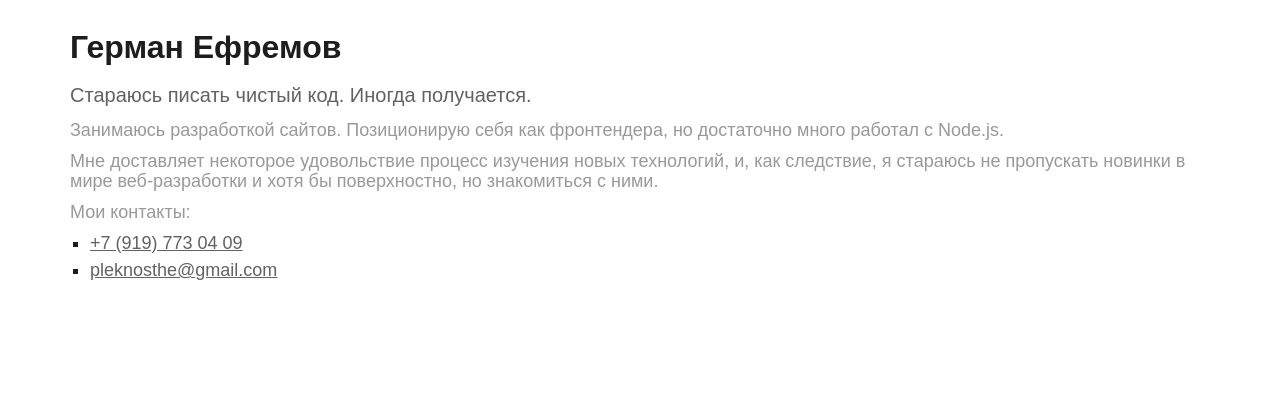
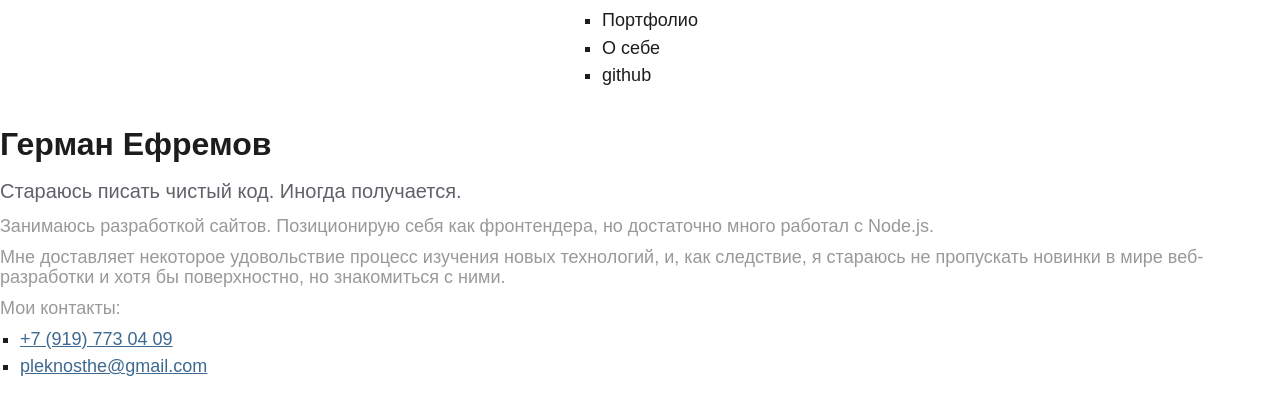
Before and after one commit to pleknos/promosite, a Vue app: page /about in a window 1280 px wide. Shown: the top 414 px of the page. Built offline with nearby package versions, Linux system fonts and the light colour scheme.

Commit message:
add header

```diff
--- a/src/App.vue
+++ b/src/App.vue
@@ -1,4 +1,5 @@
 <template>
+  <Header />
   <router-view></router-view>
 </template>
 
@@ -11,12 +12,14 @@ import normalizeCSS from './assets/css/normalize.css';
 
 import Portfolio from './components/Portfolio.vue';
 import About from './components/About.vue';
+import Header from './components/Header.vue';
 
 export default {
   name: 'App',
   components: {
     Portfolio,
-    About
+    About,
+    Header
   }
 }
 
--- a/src/components/About.vue
+++ b/src/components/About.vue
@@ -1,5 +1,5 @@
 <template>
-  <section class="container-centered about">
+  <main class="container-centered about">
     <h1>Герман Ефремов</h1>
     <h2>Стараюсь писать чистый код. Иногда получается.</h2>
     <p>Занимаюсь разработкой сайтов. Позиционирую себя как фронтендера, но достаточно много работал с Node.js.</p>
@@ -9,7 +9,7 @@
       <li><a href="tel:+79197730409" target="_blank">+7 (919) 773 04 09</a></li>
       <li><a href="mailto:pleknosthe@gmail.com" target="_blank">pleknosthe@gmail.com</a></li>
     </ul>
-  </section>
+  </main>
 </template>
 
 <script>
--- /dev/null
+++ b/src/components/Header.vue
@@ -0,0 +1,21 @@
+<template>
+<header class="container-centered">
+<nav>
+  <ul>
+    <li>Портфолио</li>
+    <li>О себе</li>
+    <li>github</li>
+  </ul>
+</nav>
+</header>
+</template>
+
+<script>
+export default {
+  name: 'Header',
+}
+</script>
+
+<style>
+
+</style>
--- a/src/main.js
+++ b/src/main.js
@@ -18,4 +18,4 @@ const app = createApp(App);
 
 app.use(router);
 
-app.mount('main');
+app.mount('body');
```
